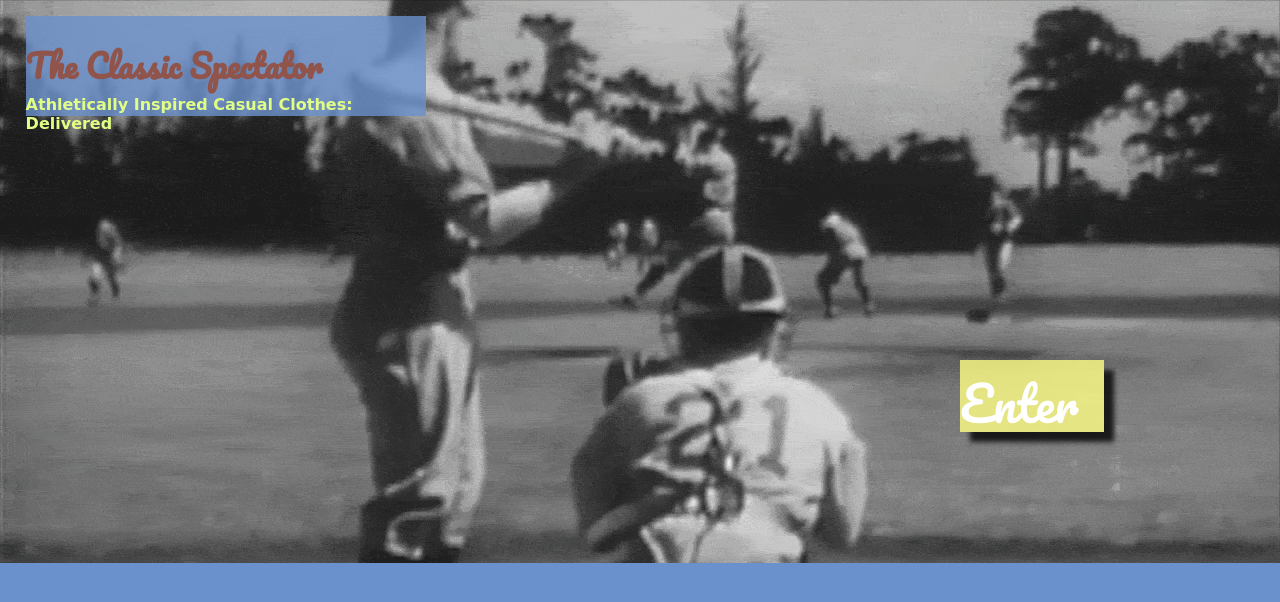
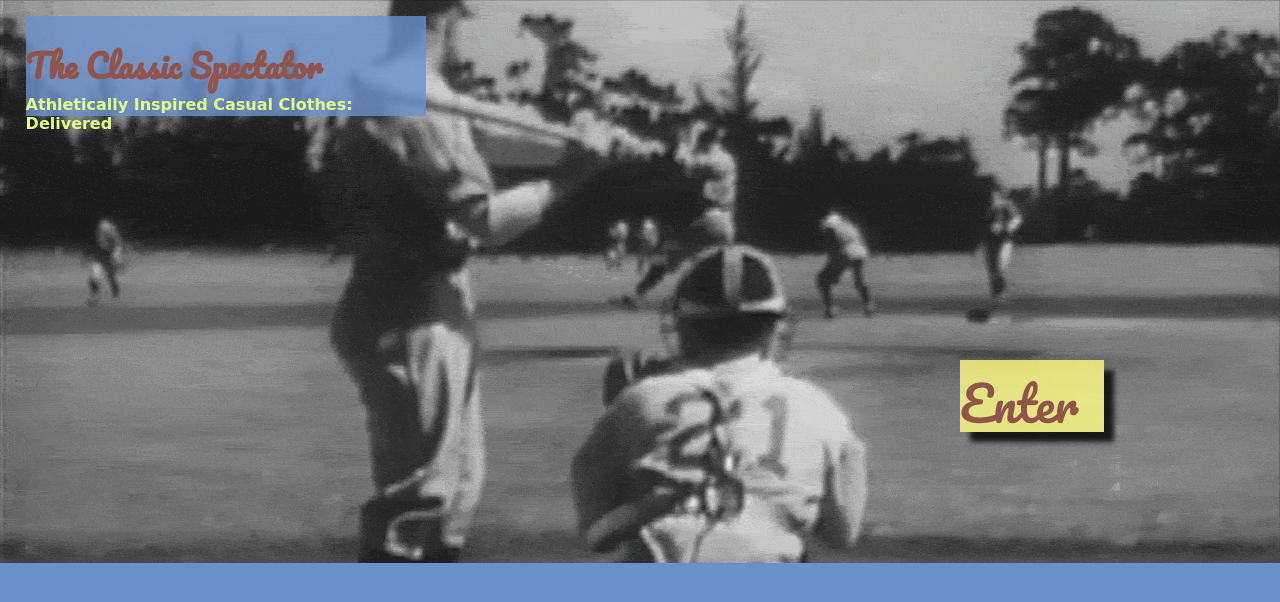
Before and after one commit to ChefAndy/ClassicSpectator, a plain HTML site: page index.html in a window 1280 px wide. Drawn offline with nearby package versions, Linux system fonts and the light colour scheme; a web font is replaced by a local one.

Commit message:
update colors

```diff
--- a/css/sports.css
+++ b/css/sports.css
@@ -63,7 +63,7 @@ label {
 	font-family: 'Pacifico', cursive;
   	font-size: 3em;
   	z-index: 100;
-  	color: white;
+  	color: #90544B;
   	box-shadow: 10px 10px 5px rgba(0,0,0,0.8);
 }
 
```
